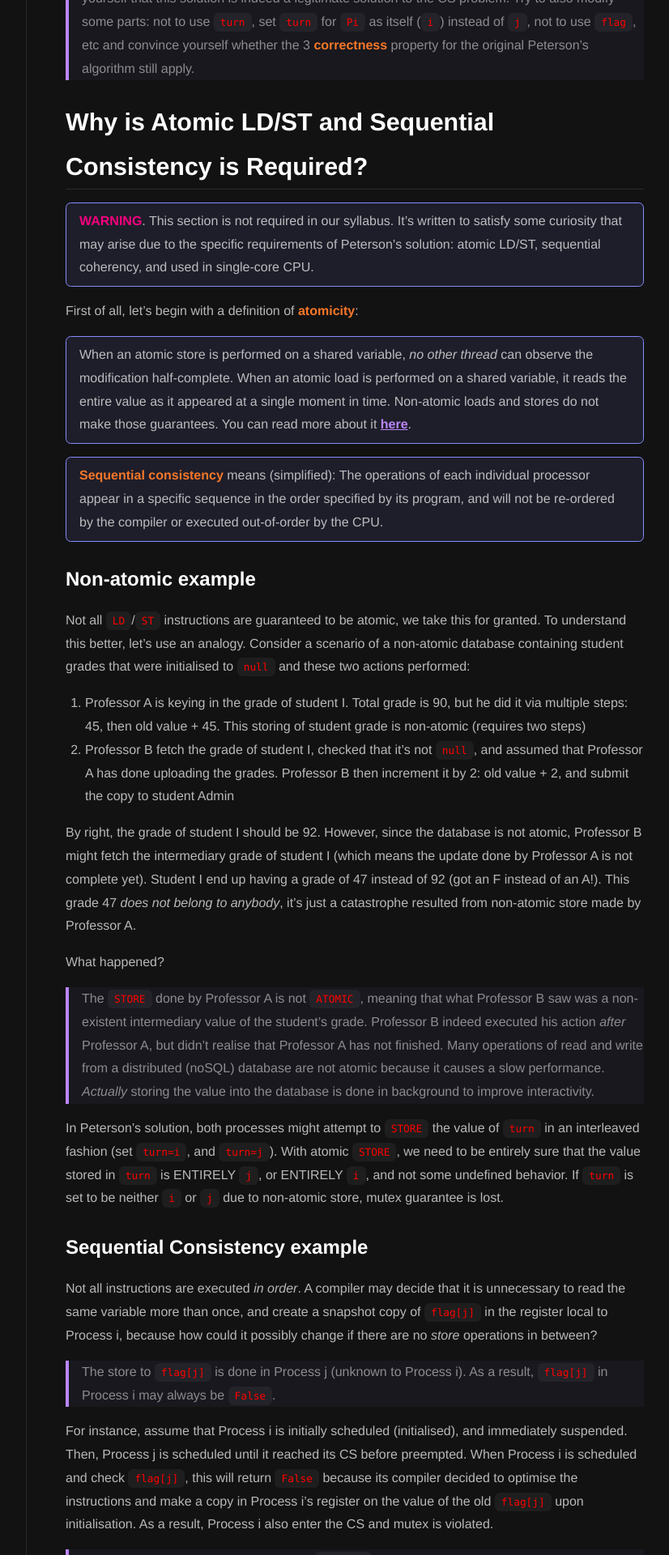
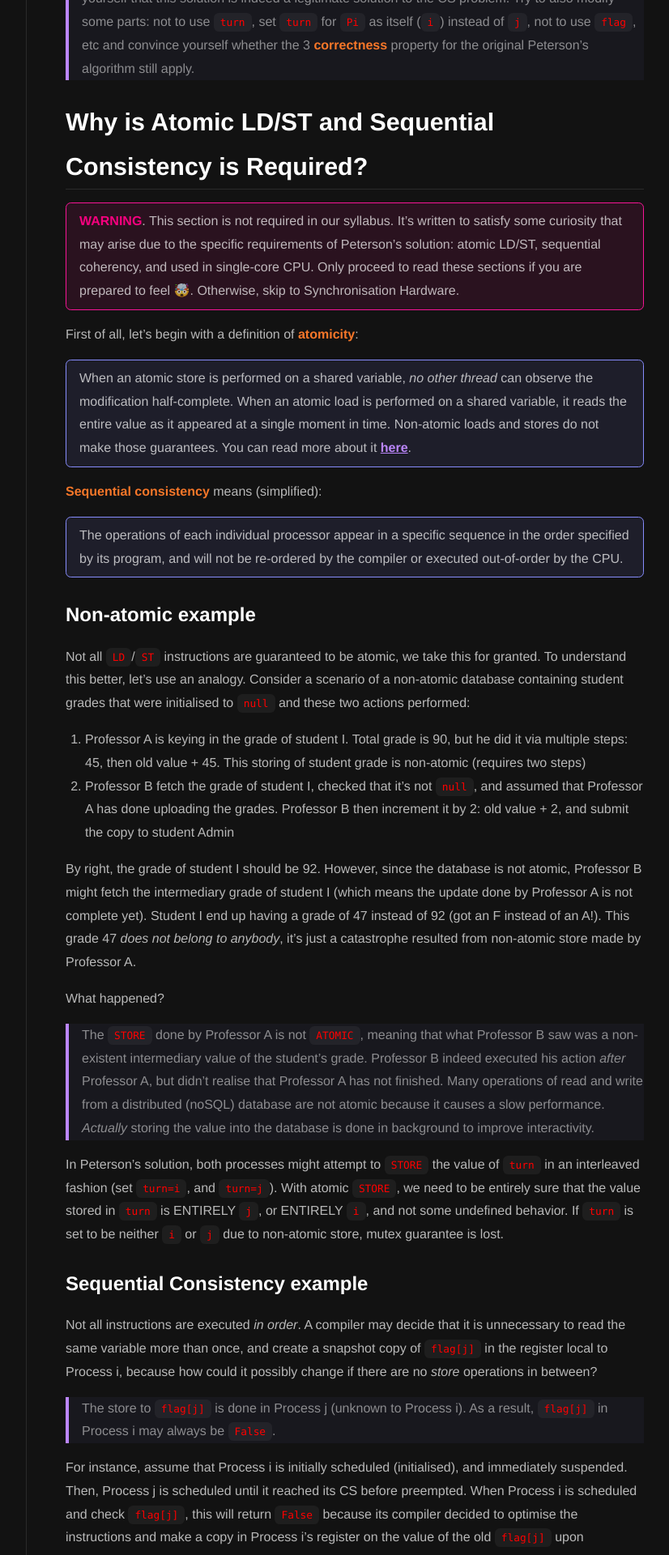
Before and after one commit to natalieagus/50005-2023, a Jekyll site: the page built from _os_notes/week4-2_solutions.md, in a window 1280 px wide. Shown: the part 3023-4943 px from the top of the page at 81% size, without its empty margins (217-1043 px from the left). Built offline with Jekyll 4.4.1, drawn with Linux system fonts in a browser that asks for light colours; nearby versions of some CDN libraries; some of the changed text lies outside the part shown.

```diff
--- a/_os_notes/week4-2_solutions.md
+++ b/_os_notes/week4-2_solutions.md
@@ -91,8 +91,8 @@ This satisfies <span style="color:#f77729;"><b>mutual exclusion</b></span>: `fla
 > You might want to <span style="color:#f77729;"><b>interleave</b></span> the execution of instructions between `Pi` and `Pj`, and convince yourself that this solution is indeed a legitimate solution to the CS problem. Try to also modify some parts: not to use `turn`, set `turn` for `Pi` as itself (`i`) instead of `j`, not to use `flag`, etc and convince yourself whether the 3 <span style="color:#f77729;"><b>correctness</b></span> property for the original Peterson's algorithm still apply.
 
 ## Why is Atomic LD/ST and Sequential Consistency is Required?
-<span style="color:#f7007f;"><b>WARNING</b></span>. This section is not required in our syllabus. It's written to satisfy some curiosity that may arise due to the specific requirements of Peterson's solution: atomic LD/ST, sequential coherency, and used in single-core CPU.
-{:.info}
+<span style="color:#f7007f;"><b>WARNING</b></span>. This section is not required in our syllabus. It's written to satisfy some curiosity that may arise due to the specific requirements of Peterson's solution: atomic LD/ST, sequential coherency, and used in single-core CPU. Only proceed to read these sections if you are prepared to feel 🤯. Otherwise, skip to Synchronisation Hardware.
+{:.error}
 
 First of all, let's begin with a definition of <span style="color:#f77729;"><b>atomicity</b></span>:
 
@@ -100,6 +100,7 @@ When an atomic store is performed on a shared variable, *no other thread* can ob
 {:.info}
 
 <span style="color:#f77729;"><b>Sequential consistency</b></span> means (simplified):
+
 The operations of each individual processor appear in a specific sequence in the order specified by its program, and will not be re-ordered by the compiler or executed out-of-order by the CPU.
 {:.info}
 
```
